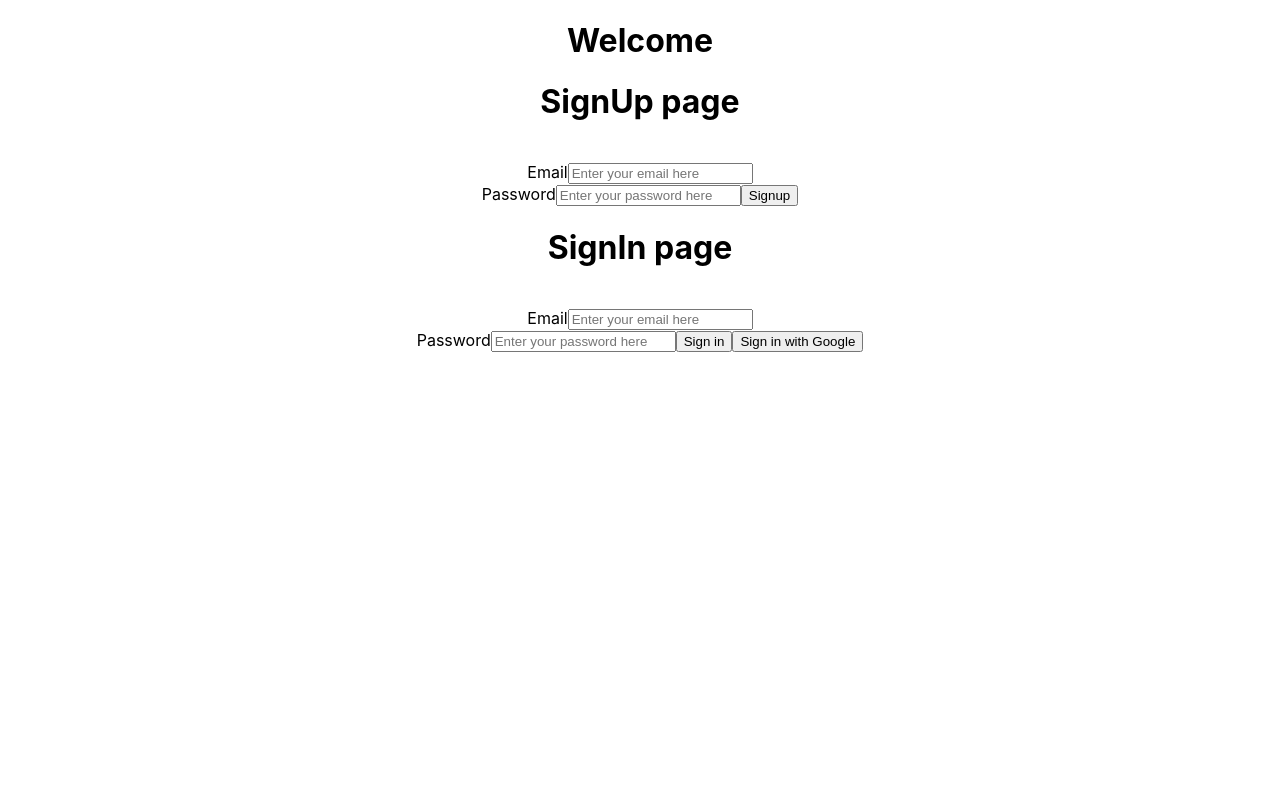
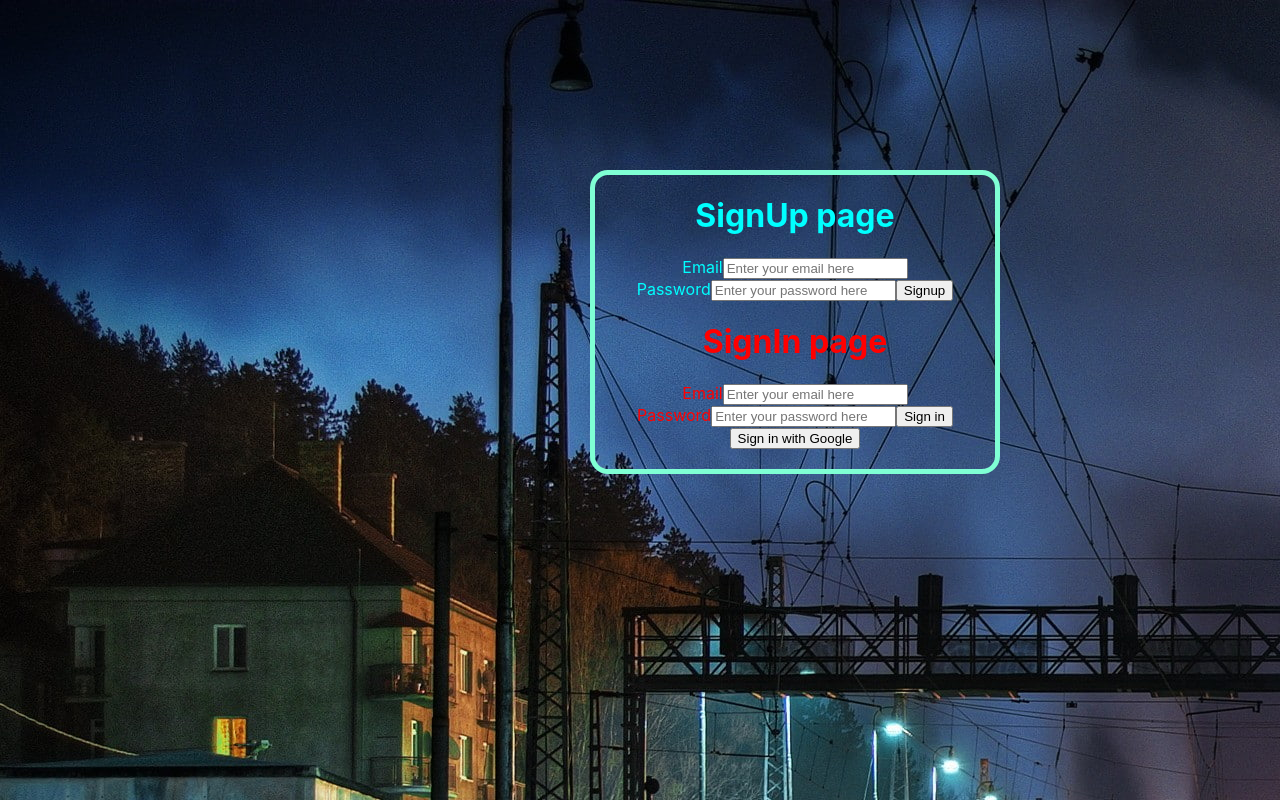
Before and after one commit to shail-patel-321/IRCTC-clone, a React (Create React App) app in the folder irctc-app/: page / in a window 1280 px wide. Built offline with nearby package versions, Linux system fonts and the light colour scheme; no server answers.

Commit message:
Sign in page CSS Added

```diff
--- a/irctc-app/src/App.js
+++ b/irctc-app/src/App.js
@@ -1,28 +1,51 @@
-import { getAuth,createUserWithEmailAndPassword} from 'firebase/auth';
+import { useEffect, useState } from 'react';
+import { getAuth,createUserWithEmailAndPassword, onAuthStateChanged,signOut} from 'firebase/auth';
 import app from './firebase';
 import './App.css';
 import Signup from './pages/Signup';
 import Signin from './pages/Signin';
+import Protected from './components/Protected';
 
 
 const auth =getAuth(app);
 
 function App() {
-    // const signupUser =()=>{
-    //   createUserWithEmailAndPassword(
-    //     auth,
-
-    //   )
-    // }
+  const [user,setUser]=useState(null);
+    useEffect(()=>{
+      onAuthStateChanged(auth,user => {
+        if(user){
+          console.log("Hello",user);
+          setUser(user);
+        }
+        else
+        {
+          console.log("You are logged out");
+          setUser(null);
+        }
+      })
+    });
+    if(user===null)
+    {
+      return (
+        <div className="App">
+          {/* <p>hi</p> */}
+          {/* <button onClick = {putData}>Put Data</button> */}
+          <div className='ss'>
+          <Signup/>
+          <Signin/>
+          </div>
+        </div>
+      );
+    }
+    else{
   return (
     <div className="App">
       <h1>Welcome</h1>
-      {/* <p>hi</p> */}
-      {/* <button onClick = {putData}>Put Data</button> */}
-      <Signup/>
-      <Signin/>
+      <Protected/>
+      <button onClick={()=>signOut(auth)}>Logout</button>
     </div>
   );
+    }
 }
 
 export default App;
--- /dev/null
+++ b/irctc-app/src/components/Protected.js
@@ -0,0 +1,9 @@
+import React from 'react'
+
+export default function Protected() {
+  return (
+    <div>
+      <h2 color='brown'>You have entered private page</h2>
+    </div>
+  )
+}
--- a/irctc-app/src/index.css
+++ b/irctc-app/src/index.css
@@ -1,3 +1,6 @@
+/* html{
+  background-color: black;
+} */
 body {
   margin: 0;
   font-family: -apple-system, BlinkMacSystemFont, 'Segoe UI', 'Roboto', 'Oxygen',
@@ -5,9 +8,31 @@ body {
     sans-serif;
   -webkit-font-smoothing: antialiased;
   -moz-osx-font-smoothing: grayscale;
+  background-image: url('background_rail.jpg');
 }
 
 code {
   font-family: source-code-pro, Menlo, Monaco, Consolas, 'Courier New',
     monospace;
 }
+
+.signup-page
+{
+ color:aqua;
+}
+.signin-page
+{
+  color:red;
+}
+.ss
+{
+  width: 400px;
+  margin-left: 590px;
+  /* background-color: blue; */
+  border-style: solid;
+  border-width: 5px;
+  border-color: aquamarine;
+  margin-top: 170px;
+  border-radius: 18px;
+  padding-bottom: 20px;
+}
--- a/irctc-app/src/pages/Signin.jsx
+++ b/irctc-app/src/pages/Signin.jsx
@@ -9,7 +9,7 @@ export default function Signin() {
     const [email,setEmail]=useState("");
     const [password,setPassword]=useState("");
     const signinUser = () =>{
-        signInWithEmailAndPassword(auth,email,password).then((value)=>alert("Success")).catch((err)=>console.log(err));
+        signInWithEmailAndPassword(auth,email,password).then((value)=>alert("Success")).catch((err)=>{<h2>ERRor</h2>});
     }
     const SignUpWithGoogle = () =>{
       signInWithPopup(auth,googleProvider);
@@ -17,7 +17,7 @@ export default function Signin() {
   return (
     <div className='signin-page'>
       <h1>SignIn page</h1>
-        <br></br>
+
         <label>Email</label>
         <input onChange={(e)=>setEmail(e.target.value)} value={email} type="email" required placeholder='Enter your email here'/>
         <br></br>
--- a/irctc-app/src/pages/Signup.jsx
+++ b/irctc-app/src/pages/Signup.jsx
@@ -12,7 +12,6 @@ export default function Signup() {
   return (
     <div className="signup-page">
         <h1>SignUp page</h1>
-        <br></br>
         <label>Email</label>
         <input onChange={(e)=>setEmail(e.target.value)} value={email} type="email" required placeholder='Enter your email here'/>
         <br></br>
```
Also changed, not shown: irctc-app/src/background_rail.jpg (added).
